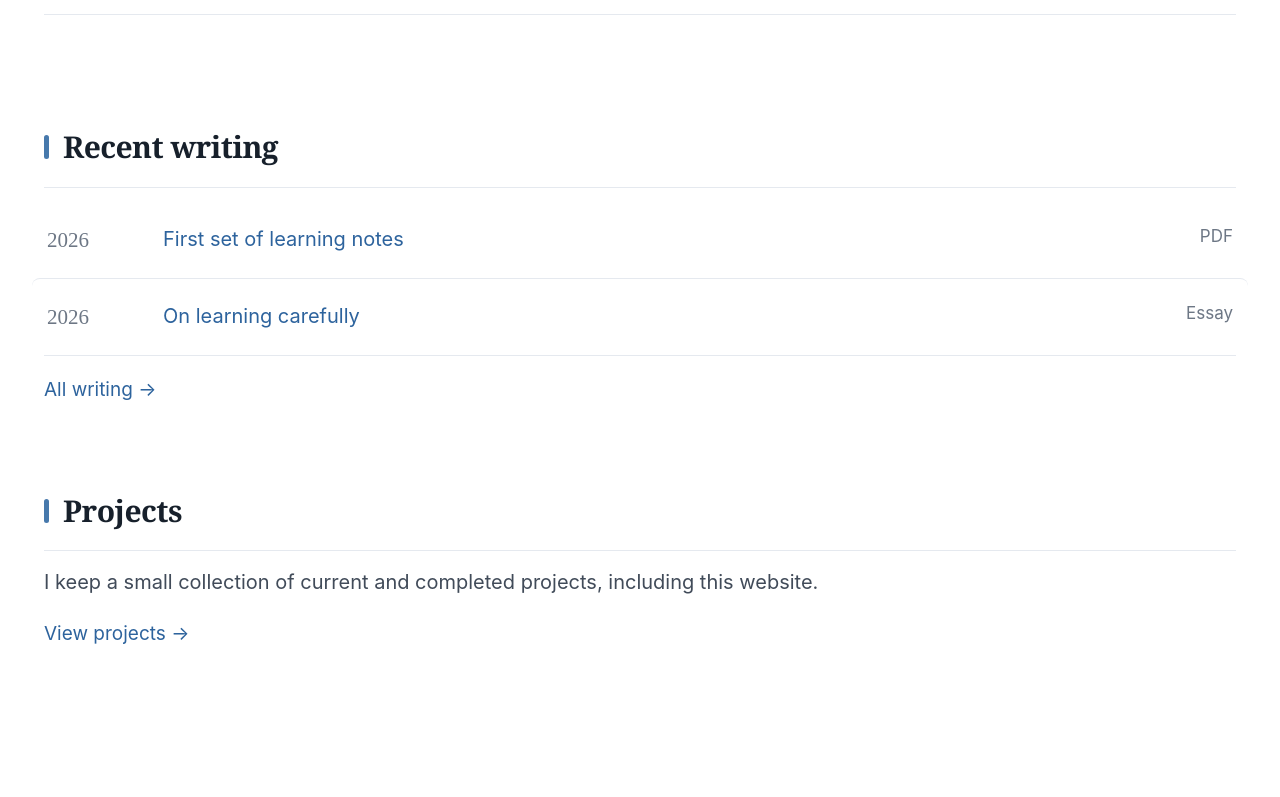
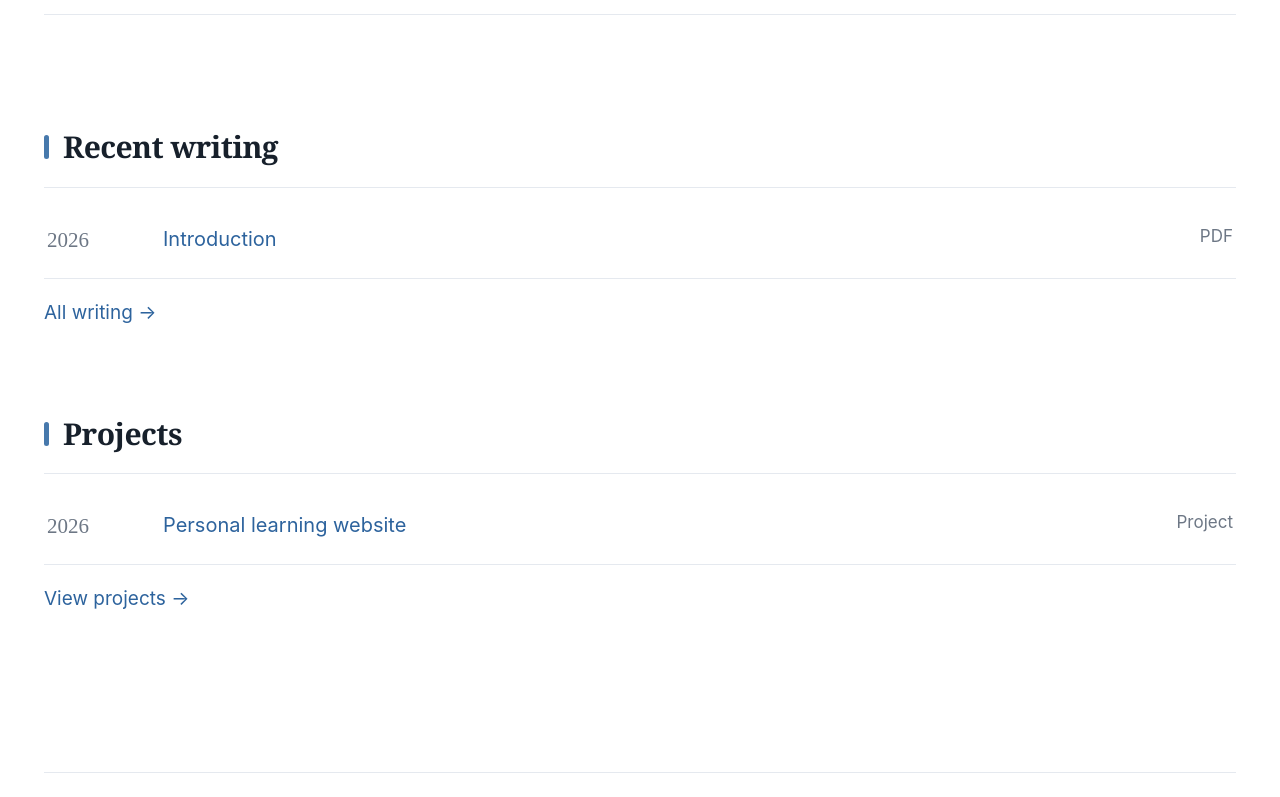
Before and after one commit to LuX-x7/LuX-x7.github.io, a React (Vite) app: page / in a window 1280 px wide. Shown: the part 534-1331 px from the top of the page. Built offline with nearby package versions, Linux system fonts and the light colour scheme.

Commit message:
Synchronize homepage writing and projects

```diff
--- a/src/main.tsx
+++ b/src/main.tsx
@@ -5,6 +5,24 @@ import "../app/globals.css";
 type Theme = "light" | "dark";
 
 const navigation = [["Home", "/"], ["About", "/about/"], ["Writing", "/writing/"], ["Projects", "/projects/"]];
+
+const writingEntries = [
+  {
+    year: "2026",
+    title: "Introduction",
+    description: "An introductory set of learning notes.",
+    format: "PDF",
+    href: "/pdfs/Introduction.pdf"
+  }
+];
+
+const projectEntries = [
+  {
+    title: "Personal learning website",
+    description: "A simple home for my writing, PDF notes, and project work.",
+    status: "In progress · 2026"
+  }
+];
 
 function ThemeToggle() {
   const [theme, setTheme] = useState<Theme>("light");
@@ -35,11 +53,10 @@ function Layout({ children }: { children: ReactNode }) {
 const LinkOut = ({ href, children }: { href: string; children: ReactNode }) => <a href={href} target="_blank" rel="noreferrer">{children}</a>;
 
 function Home() {
-  const writing = [{ date: "2026", title: "First set of learning notes", type: "PDF" }, { date: "2026", title: "On learning carefully", type: "Essay" }];
   return <main>
     <section className="introduction"><img src="/touxiang1.png" alt="Portrait of Lu Xiao" /><div><h1>Lu Xiao <span className="chinese-name">肖路</span></h1><p>I am an incoming M.Sc. student in Artificial Intelligence at Hunan University. My interests lie in artificial intelligence, robotics, and visual computing.</p><p>This website is a quiet record of what I learn, write, and build.</p></div></section>
-    <section className="home-section"><h2>Recent writing</h2><div className="entry-list">{writing.map(item => <a className="entry" href="/writing/" key={item.title}><time>{item.date}</time><span>{item.title}</span><small>{item.type}</small></a>)}</div><p className="more-link"><a href="/writing/">All writing →</a></p></section>
-    <section className="home-section"><h2>Projects</h2><p>I keep a small collection of current and completed projects, including this website.</p><p className="more-link"><a href="/projects/">View projects →</a></p></section>
+    <section className="home-section"><h2>Recent writing</h2><div className="entry-list">{writingEntries.slice(0, 3).map(item => <a className="entry" href={item.href} target="_blank" rel="noreferrer" key={item.title}><time>{item.year}</time><span>{item.title}</span><small>{item.format}</small></a>)}</div><p className="more-link"><a href="/writing/">All writing →</a></p></section>
+    <section className="home-section"><h2>Projects</h2><div className="entry-list">{projectEntries.slice(0, 3).map(item => <a className="entry" href="/projects/" key={item.title}><time>{item.status.includes("2026") ? "2026" : "—"}</time><span>{item.title}</span><small>Project</small></a>)}</div><p className="more-link"><a href="/projects/">View projects →</a></p></section>
   </main>;
 }
 
@@ -61,16 +78,6 @@ function About() {
 }
 
 function Writing() {
-  const entries = [
-    {
-      year: "2026",
-      title: "Introduction",
-      description: "An introductory set of learning notes.",
-      format: "PDF",
-      href: "/pdfs/Introduction.pdf"
-    }
-  ];
-
   return (
     <main>
       <header className="page-header">
@@ -79,7 +86,7 @@ function Writing() {
       </header>
 
       <div className="writing-index">
-        {entries.map(entry => (
+        {writingEntries.map(entry => (
           <article key={entry.title}>
             <time>{entry.year}</time>
             <div>
@@ -103,7 +110,7 @@ function Writing() {
 }
 
 function Projects() {
-  return <main><header className="page-header"><h1>Projects</h1><p>Selected things I have built or am currently working on.</p></header><section className="project-item"><h2>Personal learning website</h2><p>A simple home for my writing, PDF notes, and project work.</p><p className="project-meta">In progress · 2026</p></section><section className="project-item"><h2>Future project</h2><p>A short account of the problem, the work, and what I learned from it.</p><p className="project-meta">To be added</p></section></main>;
+  return <main><header className="page-header"><h1>Projects</h1><p>Selected things I have built or am currently working on.</p></header>{projectEntries.map(project => <section className="project-item" key={project.title}><h2>{project.title}</h2><p>{project.description}</p><p className="project-meta">{project.status}</p></section>)}</main>;
 }
 
 const page = document.body.dataset.page;
```
